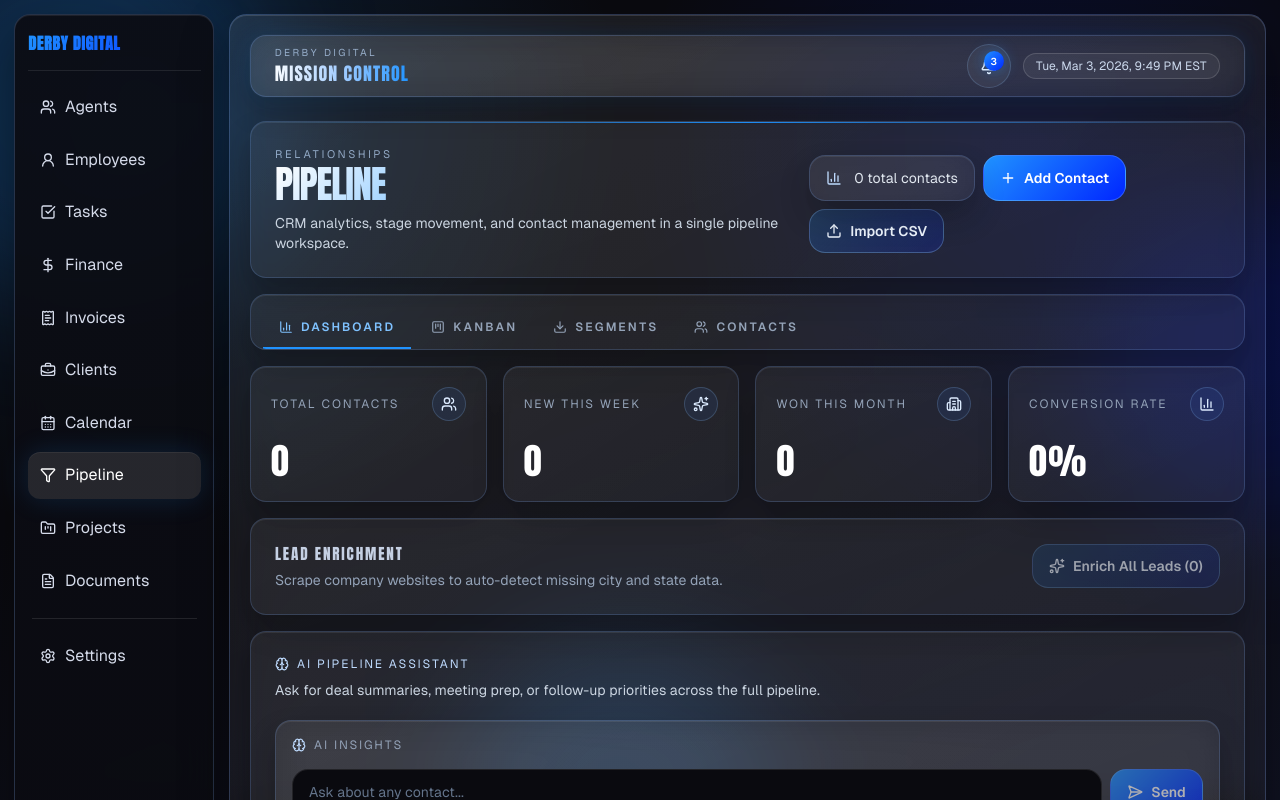
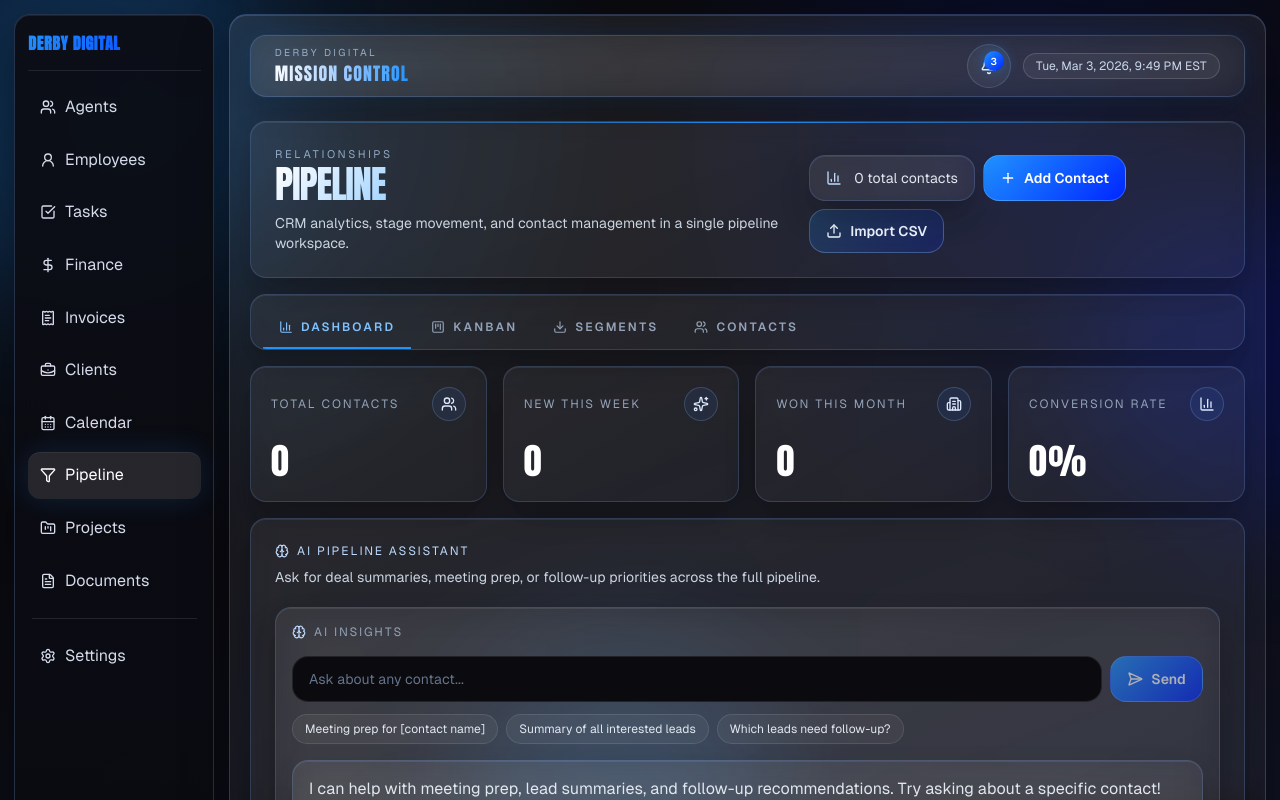
Before and after one commit to jahantaila/derby-os, a Next.js app: page /pipeline in a window 1280 px wide. Shown: the top 800 px of the page. Built offline with nearby package versions, Linux system fonts and the light colour scheme.

Commit message:
crm: remove enrichment buttons from dashboard

```diff
--- a/app/pipeline/page.tsx
+++ b/app/pipeline/page.tsx
@@ -87,18 +87,6 @@ type SubviewTab = {
 type InsightResponse = {
   response: string;
   contacts?: string[];
-};
-
-type EnrichResponse = {
-  enriched: number;
-  failed: number;
-  results: Array<{
-    id: string;
-    name: string;
-    city: string | null;
-    state: string | null;
-    error?: string;
-  }>;
 };
 
 type ActivityEntry = {
@@ -311,10 +299,6 @@ function formatLocation(city?: string, state?: string) {
   return parts.join(", ");
 }
 
-function canAutoDetectLocation(deal: PipelineDeal) {
-  return Boolean(getWebsite(deal)) && (!deal.city?.trim() || !deal.state?.trim());
-}
-
 function formatSourceLabel(source: string) {
   return source.trim().toUpperCase() || "UNKNOWN";
 }
@@ -850,7 +834,6 @@ export default function PipelinePage() {
   const [deals, setDeals] = useState<PipelineDeal[]>([]);
   const [loading, setLoading] = useState(true);
   const [error, setError] = useState("");
-  const [successMessage, setSuccessMessage] = useState("");
   const [activeSubview, setActiveSubview] = useState<PipelineSubview>("dashboard");
   const [activeSource, setActiveSource] = useState("all");
   const [activeTagFilter, setActiveTagFilter] = useState("");
@@ -877,8 +860,6 @@ export default function PipelinePage() {
   const [importPreviewError, setImportPreviewError] = useState("");
   const [importing, setImporting] = useState(false);
   const [workingDealId, setWorkingDealId] = useState("");
-  const [enrichingAll, setEnrichingAll] = useState(false);
-  const [enrichingDealId, setEnrichingDealId] = useState("");
   const [convertingDealId, setConvertingDealId] = useState("");
   const [insightsQuery, setInsightsQuery] = useState("");
   const [insightsLoading, setInsightsLoading] = useState(false);
@@ -1155,7 +1136,6 @@ export default function PipelinePage() {
     [segmentsFilters],
   );
   const totalContacts = deals.length;
-  const enrichableDealsCount = useMemo(() => deals.filter((deal) => canAutoDetectLocation(deal)).length, [deals]);
   const newThisWeek = useMemo(() => deals.filter((deal) => isWithinLastSevenDays(deal.createdAt)).length, [deals]);
   const wonThisMonth = useMemo(
     () => deals.filter((deal) => deal.stage === "closed-won" && isCurrentEasternMonth(deal.stageUpdatedAt ?? deal.createdAt)).length,
@@ -1214,56 +1194,6 @@ export default function PipelinePage() {
       return null;
     } finally {
       setWorkingDealId("");
-    }
-  }
-
-  async function enrichDeals(payload: { all: true } | { dealId: string }) {
-    const response = await fetch("/api/pipeline/enrich", {
-      method: "POST",
-      headers: { "Content-Type": "application/json" },
-      body: JSON.stringify(payload),
-    });
-
-    const data = (await response.json()) as EnrichResponse | { error?: string };
-
-    if (!response.ok) {
-      throw new Error("error" in data && data.error ? data.error : "Unable to enrich leads.");
-    }
-
-    return data as EnrichResponse;
-  }
-
-  async function handleEnrichAll() {
-    if (!enrichableDealsCount) return;
-
-    setEnrichingAll(true);
-    setError("");
-    setSuccessMessage("");
-
-    try {
-      const result = await enrichDeals({ all: true });
-      setSuccessMessage(`Enriched ${result.enriched} leads, ${result.failed} failed.`);
-      await loadDeals();
-    } catch (caughtError) {
-      setError(caughtError instanceof Error ? caughtError.message : "Unable to enrich leads.");
-    } finally {
-      setEnrichingAll(false);
-    }
-  }
-
-  async function handleEnrichDeal(dealId: string) {
-    setEnrichingDealId(dealId);
-    setError("");
-    setSuccessMessage("");
-
-    try {
-      const result = await enrichDeals({ dealId });
-      setSuccessMessage(`Enriched ${result.enriched} leads, ${result.failed} failed.`);
-      await loadDeals();
-    } catch (caughtError) {
-      setError(caughtError instanceof Error ? caughtError.message : "Unable to enrich lead.");
-    } finally {
-      setEnrichingDealId("");
     }
   }
 
@@ -1793,11 +1723,6 @@ export default function PipelinePage() {
       </div>
 
       {error ? <div className="glass-card rounded-2xl border border-red-400/25 bg-red-500/10 px-4 py-3 text-sm text-red-100">{error}</div> : null}
-      {successMessage ? (
-        <div className="glass-card rounded-2xl border border-emerald-400/25 bg-emerald-500/10 px-4 py-3 text-sm text-emerald-100">
-          {successMessage}
-        </div>
-      ) : null}
 
       {activeSubview === "dashboard" ? (
         <div className="space-y-4">
@@ -1819,24 +1744,6 @@ export default function PipelinePage() {
               </article>
             ))}
           </div>
-
-          <section className="glass-panel p-5 sm:p-6">
-            <div className="flex flex-col gap-4 sm:flex-row sm:items-center sm:justify-between">
-              <div>
-                <p className="section-title">Lead Enrichment</p>
-                <p className="mt-1 text-sm text-slate-400">Scrape company websites to auto-detect missing city and state data.</p>
-              </div>
-              <button
-                type="button"
-                onClick={() => void handleEnrichAll()}
-                disabled={enrichingAll || !enrichableDealsCount}
-                className="inline-flex min-h-11 items-center justify-center gap-2 rounded-2xl border border-blue-300/30 bg-[linear-gradient(135deg,rgba(32,147,255,0.2),rgba(0,38,255,0.18))] px-4 py-2 text-sm font-semibold text-blue-50 transition hover:border-blue-300/60 disabled:cursor-not-allowed disabled:opacity-60"
-              >
-                {enrichingAll ? <span className="h-4 w-4 animate-spin rounded-full border-2 border-white/30 border-t-white" /> : <Sparkles size={16} />}
-                {enrichingAll ? `Enriching ${enrichableDealsCount} leads...` : `Enrich All Leads (${enrichableDealsCount})`}
-              </button>
-            </div>
-          </section>
 
           <section className="glass-panel p-5 sm:p-6">
             <div className="flex items-center gap-2 text-xs uppercase tracking-[0.16em] text-blue-200">
@@ -2540,26 +2447,9 @@ export default function PipelinePage() {
                       <p className="mt-2 break-all text-sm text-white">{getWebsite(detailDeal) || "No website"}</p>
                     </div>
                     <div className="glass-card rounded-2xl p-4">
-                      <div className="flex items-start justify-between gap-3">
-                        <div className="flex items-center gap-2 text-xs uppercase tracking-[0.16em] text-slate-400">
-                          <MapPin size={14} className="text-blue-200" />
-                          City
-                        </div>
-                        {canAutoDetectLocation(detailDeal) ? (
-                          <button
-                            type="button"
-                            onClick={() => void handleEnrichDeal(detailDeal.id)}
-                            disabled={enrichingDealId === detailDeal.id}
-                            className="inline-flex items-center gap-1 rounded-full border border-blue-300/30 bg-blue-500/10 px-2.5 py-1 text-[10px] uppercase tracking-[0.16em] text-blue-100 transition hover:border-blue-300/60 disabled:cursor-not-allowed disabled:opacity-60"
-                          >
-                            {enrichingDealId === detailDeal.id ? (
-                              <span className="h-3.5 w-3.5 animate-spin rounded-full border-2 border-blue-100/30 border-t-blue-100" />
-                            ) : (
-                              <MapPin size={12} />
-                            )}
-                            {enrichingDealId === detailDeal.id ? "Detecting..." : "Auto-detect location"}
-                          </button>
-                        ) : null}
+                      <div className="flex items-center gap-2 text-xs uppercase tracking-[0.16em] text-slate-400">
+                        <MapPin size={14} className="text-blue-200" />
+                        City
                       </div>
                       <p className="mt-2 text-sm text-white">{detailDeal.city || "No city"}</p>
                     </div>
```
